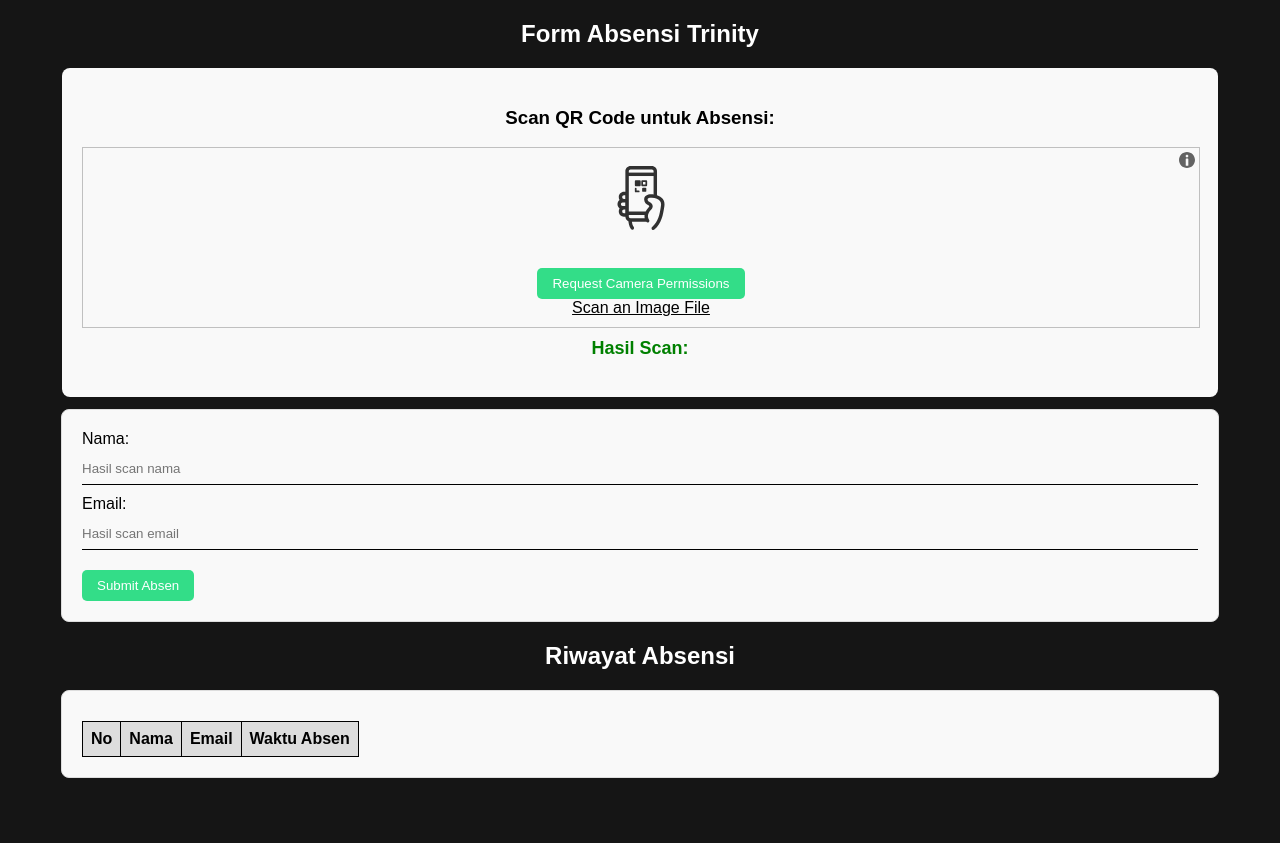
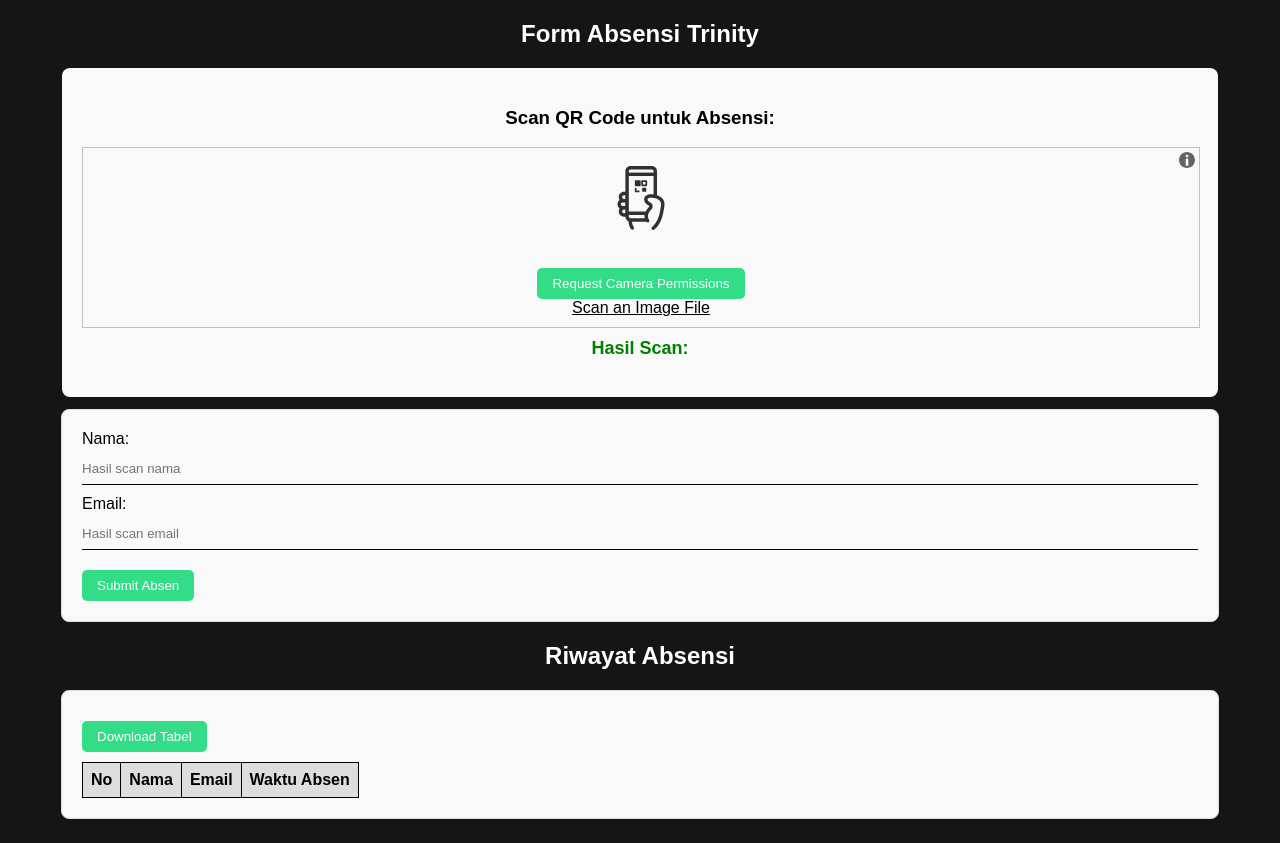
Before and after one commit to Mr-MRM-Development/Absensi-Trinity, a plain HTML site: page Absensi.html in a window 1280 px wide. Before the commit the page ends 802 px from the top, so only its background shows below. Drawn offline with Linux system fonts and the light colour scheme.

Commit message:
Add files via upload

```diff
--- a/Absensi.html
+++ b/Absensi.html
@@ -31,6 +31,7 @@
 
     <h2>Riwayat Absensi</h2>
     <div class="table-container">
+        <button onclick="downloadTable()">Download Tabel</button>
         <table id="absensiTable">
             <thead>
                 <tr>
```
